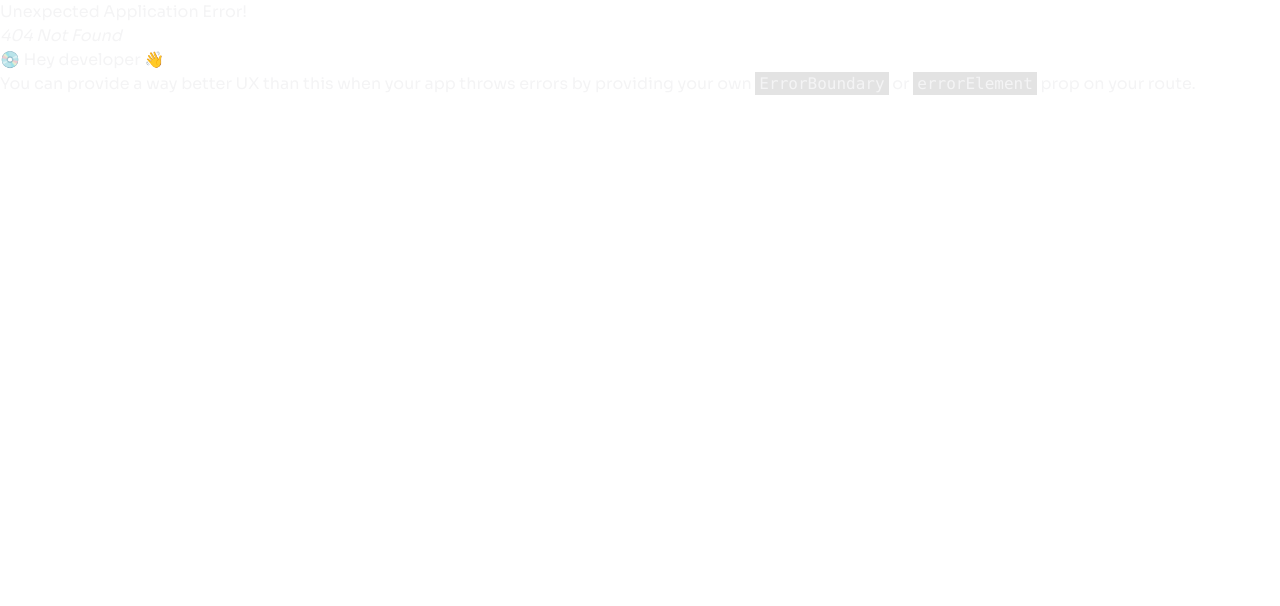
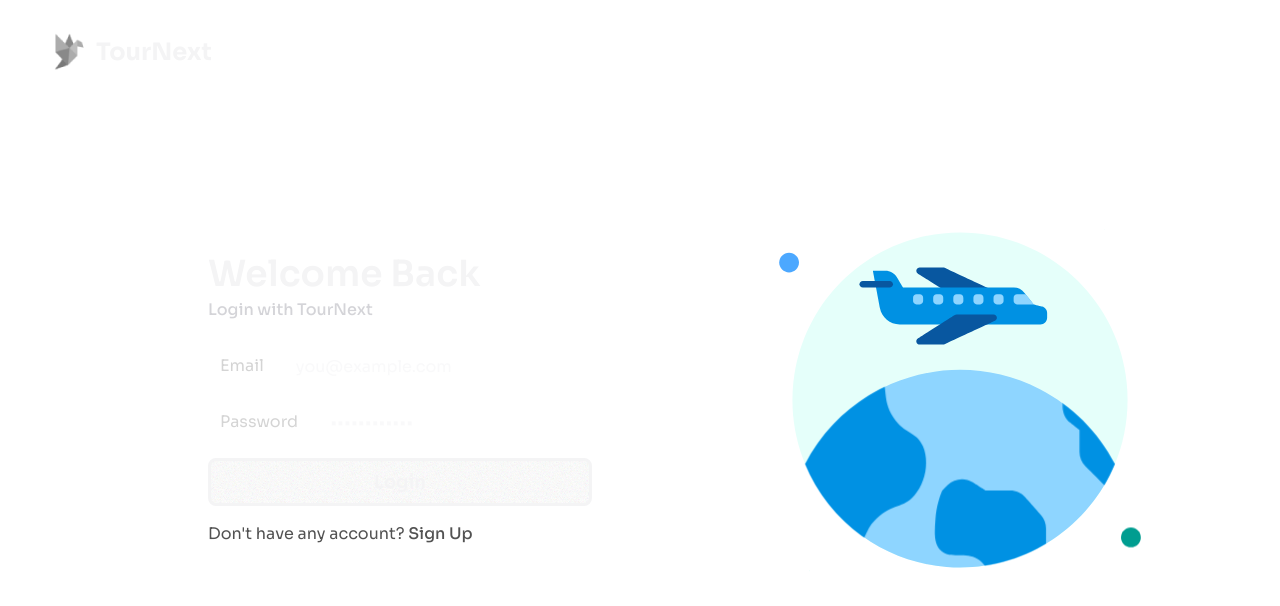
Before and after one commit to mahnafdev/tournext-client, a React (Vite) app: page /auth/login in a window 1280 px wide. Before the commit this address had no page. Shown: the top 606 px of the page. Built offline with nearby package versions, Linux system fonts and the light colour scheme.

Commit message:
feat(auth): design login page with form validation

```diff
--- a/src/pages/HomePage.jsx
+++ b/src/pages/HomePage.jsx
@@ -4,7 +4,10 @@ import TravelEssentials from "../components/home/TravelEssentials";
 
 const HomePage = () => {
 	return (
-		<main className="m-4 md:m-12 space-y-24">
+		<main
+			id="home-page"
+			className="m-4 md:m-12 space-y-24"
+		>
 			<Hero />
 			<Overview />
 			<TravelEssentials />
--- /dev/null
+++ b/src/pages/auth/LoginPage.jsx
@@ -0,0 +1,88 @@
+import { useForm } from "react-hook-form";
+import { Link } from "react-router";
+
+const LoginPage = () => {
+	const {
+		register,
+		handleSubmit,
+		reset,
+		formState: { errors },
+	} = useForm();
+	const handleLogin = (data) => {
+		reset();
+	};
+	return (
+		<main
+			id="login-page"
+			className="w-sm space-y-6"
+		>
+			<div
+				id="login-head"
+				className="space-y-1"
+			>
+				<h2 className="text-4xl font-semibold text-primary">Welcome Back</h2>
+				<p className="font-medium text-zinc-300">Login with TourNext</p>
+			</div>
+			<div
+				id="login-body"
+				className="space-y-4"
+			>
+				<form
+					id="login-form"
+					className="space-y-4"
+					onSubmit={handleSubmit(handleLogin)}
+				>
+					<div className="validated-input space-y-1">
+						<label className="input w-full text-[1rem] rounded-lg">
+							<span className="label text-neutral-300">Email</span>
+							<input
+								type="email"
+								name="email"
+								placeholder="you@example.com"
+								{...register("email", {
+									required: "Email is required",
+									pattern: {
+										value: /^[^\s@]+@[^\s@]+\.[^\s@]+$/,
+										message: "Invalid email address",
+									},
+								})}
+							/>
+						</label>
+						{errors.email && <p className="text-error">{errors.email.message}</p>}
+					</div>
+					<div className="validated-input space-y-1">
+						<label className="input w-full text-[1rem] rounded-lg">
+							<span className="label text-neutral-300">Password</span>
+							<input
+								type="password"
+								name="password"
+								placeholder="••••••••••••"
+								{...register("password", { required: "Password is required" })}
+							/>
+						</label>
+						{errors.password && (
+							<p className="text-error">{errors.password.message}</p>
+						)}
+					</div>
+					<button
+						type="submit"
+						className="btn btn-lg btn-accent btn-block rounded-lg"
+					>
+						Login
+					</button>
+				</form>
+				<p className="text-neutral-600">
+					Don't have any account?{" "}
+					<Link
+						to="/auth/signup"
+						className="link link-hover font-medium text-secondary"
+					>
+						Sign Up
+					</Link>
+				</p>
+			</div>
+		</main>
+	);
+};
+
+export default LoginPage;
--- a/src/routes/router.js
+++ b/src/routes/router.js
@@ -2,7 +2,7 @@ import { createBrowserRouter } from "react-router";
 import RootLayout from "../layouts/RootLayout";
 import HomePage from "../pages/HomePage";
 import AuthLayout from "../layouts/AuthLayout";
-import LoginPage from "../pages/LoginPage";
+import LoginPage from "../pages/auth/LoginPage";
 
 const router = createBrowserRouter([
 	{
@@ -18,6 +18,12 @@ const router = createBrowserRouter([
 	{
 		path: "/",
 		Component: AuthLayout,
+		children: [
+			{
+				path: "/auth/login",
+				Component: LoginPage,
+			},
+		],
 	},
 ]);
 
```
